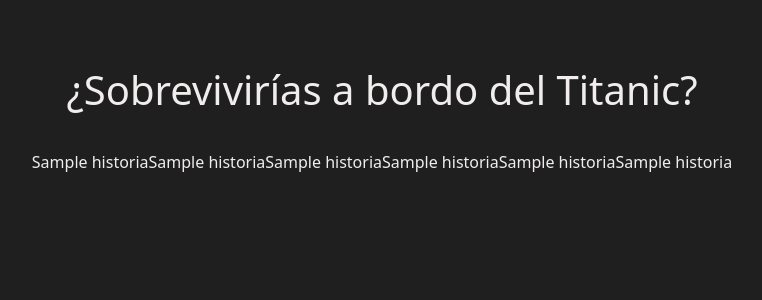
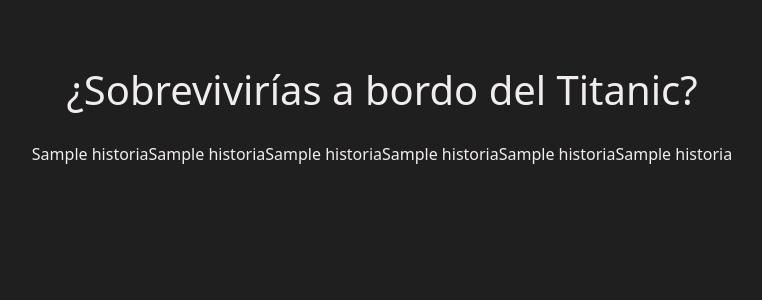
Before and after one commit to Mecuba/Supervivencia-en-el-Titanic, a Flask app: template templates/prediccion.html in a window 1280 px wide. Shown: the top 300 px of the page, without its empty margins (258-1020 px from the left). Run offline with Flask 2, Linux system fonts and the light colour scheme; the template is opened without the code that fills it: most values are stand-ins (such as "Sample title", 1, 10 or a date in 2020); some libraries are stand-ins or nearby versions.

Commit message:
cambios en el layout

```diff
--- a/templates/prediccion.html
+++ b/templates/prediccion.html
@@ -13,6 +13,7 @@
 </head>
 
 <body class="Body">
+    <div class="container">
         <div class="row justify-content-center">
             <div class="col-sm-12 ">
                 <label class="titulo">
@@ -20,10 +21,15 @@
                 </label>
             </div>
         </div>
+    </div>
 
-   <p style = "padding: 8px 200px">
+    <div class="row justify-content-center">
+        <div class="col-md-10">
+            <p style = "text-align: center;">
                 {{ historia[0] }}{{ historia[1] }}{{ historia[2] }}{{ historia[3] }}{{ historia[4] }}{{ historia[5] }}
             </p>
+        </div>
+    </div>
 
 </body>
 
```
Lines whose indentation alone changed are shown as unchanged.
